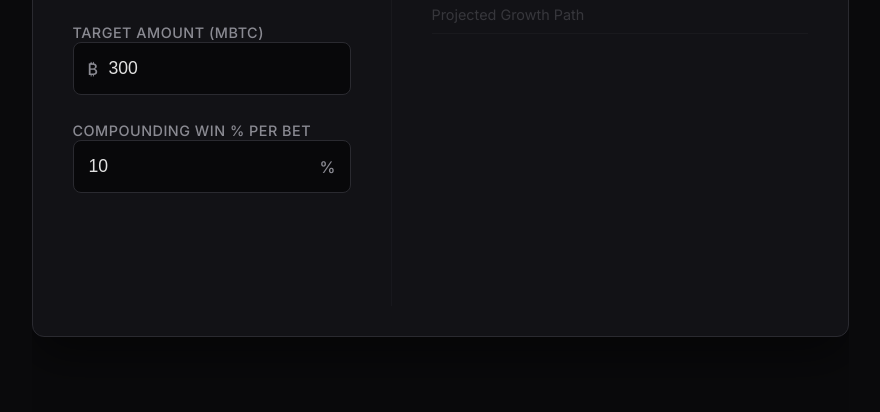
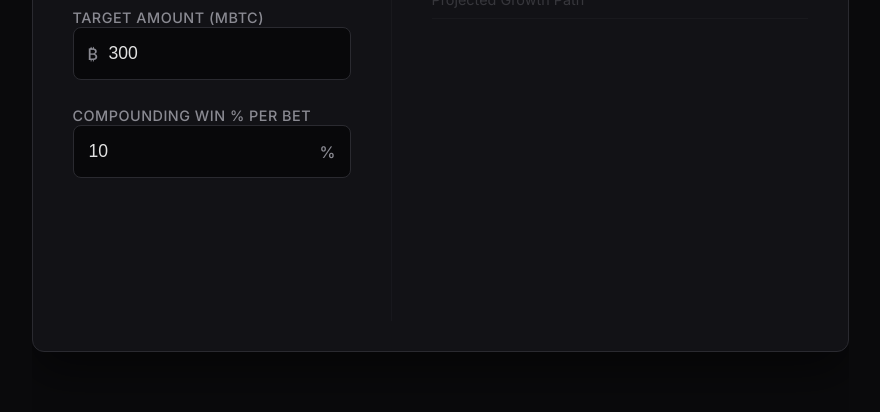
Before and after one commit to circumventsolutions/compoundhtml, a plain HTML site: page index.html in a window 1280 px wide. Shown: the part 388-800 px from the top of the page, without its empty margins (200-1080 px from the left). Drawn offline with Linux system fonts and the light colour scheme.

Commit message:
Update index.html

```diff
--- a/index.html
+++ b/index.html
@@ -5,7 +5,7 @@
     <meta name="viewport" content="width=device-width, initial-scale=1.0">
     <title>Strategic Growth Projector</title>
     <style>
-        /* --- CORE STYLES & AESTHETICS (VALERIAN STANDARD V3) --- */
+        /* --- CORE STYLES & AESTHETICS (VALERIAN STANDARD V4) --- */
         @import url('https://fonts.googleapis.com/css2?family=Inter:wght@400;500;700;900&display=swap');
 
         :root {
@@ -20,68 +20,42 @@
             --transition-speed: 0.5s;
         }
 
-        * {
-            margin: 0;
-            padding: 0;
-            box-sizing: border-box;
-        }
+        * { margin: 0; padding: 0; box-sizing: border-box; }
 
         html, body {
-            height: 100%;
-            font-family: 'Inter', -apple-system, BlinkMacSystemFont, "Segoe UI", Roboto, sans-serif;
-            background-color: var(--background-color);
-            color: var(--text-primary);
-            display: flex;
-            justify-content: center;
-            align-items: center;
-            font-size: 16px;
-            overflow: hidden;
+            height: 100%; font-family: 'Inter', sans-serif;
+            background-color: var(--background-color); color: var(--text-primary);
+            display: flex; justify-content: center; align-items: center;
+            font-size: 16px; overflow: hidden;
         }
 
         /* --- MAIN CONSOLE STYLING --- */
         .chancellor-console {
-            width: 100%;
-            max-width: 950px;
-            height: 650px; /* Define a fixed height for consistent layout */
-            max-height: 95vh;
-            background: var(--console-background);
-            border: 1px solid var(--border-color);
-            border-radius: 12px;
+            width: 100%; max-width: 950px;
+            height: 680px; /* Define a fixed height for consistent layout */
+            max-height: 95vh; background: var(--console-background);
+            border: 1px solid var(--border-color); border-radius: 12px;
             box-shadow: 0 20px 50px rgba(0, 0, 0, 0.5);
-            padding: 40px;
-            display: grid;
-            grid-template-columns: 1fr 1.5fr;
-            gap: 40px;
-            overflow: hidden;
-            opacity: 0;
-            transform: translateY(20px);
+            padding: 40px; display: grid;
+            grid-template-columns: 1fr 1.5fr; gap: 40px;
+            overflow: hidden; opacity: 0; transform: translateY(20px);
             animation: fadeInConsole 0.8s ease-out forwards;
         }
 
-        @keyframes fadeInConsole {
-            to { opacity: 1; transform: translateY(0); }
-        }
+        @keyframes fadeInConsole { to { opacity: 1; transform: translateY(0); } }
 
         /* --- INPUTS & CONTROLS SECTION --- */
-        .controls {
-            display: flex;
-            flex-direction: column;
-            gap: 25px;
-        }
-
+        .controls { display: flex; flex-direction: column; gap: 25px; }
         .form-group label {
             font-size: 0.9rem; font-weight: 500; color: var(--text-secondary);
             margin-bottom: 8px; text-transform: uppercase; letter-spacing: 0.5px;
         }
-
         .input-wrapper { position: relative; }
-
         .input-wrapper .symbol {
             position: absolute; left: 15px; top: 50%;
             transform: translateY(-50%); color: var(--text-secondary);
             font-weight: 500; pointer-events: none;
         }
-
         .input-field {
             width: 100%; background: var(--input-background);
             border: 1px solid var(--border-color); border-radius: 8px;
@@ -89,62 +63,53 @@
             font-size: 1.1rem; font-weight: 500; outline: none;
             transition: border-color 0.2s ease, box-shadow 0.2s ease;
         }
-
         .input-field.percent-input { padding-left: 15px; padding-right: 35px; }
-
         .input-wrapper .percent-symbol {
             position: absolute; right: 15px; top: 50%;
             transform: translateY(-50%); color: var(--text-secondary); font-weight: 500;
         }
-
         .input-field:focus {
             border-color: var(--accent-primary);
             box-shadow: 0 0 0 3px rgba(0, 184, 255, 0.2);
         }
 
-        /* --- RESULTS & DISPLAY SECTION --- */
+        /* --- SCROLLING FIX: CSS GRID IMPLEMENTATION --- */
         .display-panel {
-            display: flex;
-            flex-direction: column;
-            border-left: 1px solid var(--border-color);
-            padding-left: 40px;
+            display: grid; /* Use Grid for explicit layout control */
+            grid-template-rows: auto auto auto 1fr; /* Rows for each section, last one fills space */
+            gap: 20px; /* Space between grid rows */
+            border-left: 1px solid var(--border-color); padding-left: 40px;
             opacity: 0.3; transform: translateY(10px);
             transition: opacity var(--transition-speed) ease, transform var(--transition-speed) ease;
+            overflow: hidden; /* Prevent parent from overflowing */
         }
-
         .display-panel.active { opacity: 1; transform: translateY(0); }
 
-        .primary-result { margin-bottom: 20px; }
         .primary-result .label { font-size: 1rem; color: var(--text-secondary); margin-bottom: 5px; }
         .primary-result .value { font-size: 5.5rem; font-weight: 900; color: var(--accent-primary); line-height: 1; }
 
-        .tertiary-result { margin-bottom: 20px; }
         .tertiary-result .label { font-size: 0.9rem; color: var(--text-secondary); text-transform: uppercase; letter-spacing: 0.5px; margin-bottom: 5px; }
         .tertiary-result .value { font-size: 2.5rem; font-weight: 700; color: var(--accent-secondary); line-height: 1.1; }
         .tertiary-result .value .usd-value { font-size: 1.25rem; color: var(--text-secondary); margin-left: 10px; }
 
-        .secondary-result { margin-bottom: 20px; }
         .secondary-result .label { font-size: 0.9rem; color: var(--text-secondary); }
         .secondary-result .value { font-size: 1.5rem; color: var(--accent-secondary); font-weight: 700; margin-left: 10px; }
 
-        /* --- SCROLLING FIX & BREAKDOWN STYLING --- */
         .bet-breakdown-wrapper {
-            flex-grow: 1; /* Allow wrapper to fill available vertical space */
             display: flex; flex-direction: column;
-            min-height: 0; /* Critical for flexbox scrolling context */
+            min-height: 0; /* Critical for child elements to respect this container's bounds */
         }
 
         .bet-breakdown-wrapper .label {
             font-size: 0.9rem; color: var(--text-secondary);
             padding-bottom: 10px; border-bottom: 1px solid var(--border-color);
-            flex-shrink: 0; /* Prevent label from shrinking */
+            flex-shrink: 0;
         }
 
         #betBreakdown {
             list-style: none;
             overflow-y: auto; /* Enable scrolling on this element */
-            flex-grow: 1; /* Allow list to take up the space calculated by the wrapper */
-            padding-right: 15px;
+            padding-right: 15px; /* Space for scrollbar */
         }
 
         #betBreakdown li {
@@ -153,7 +118,6 @@
             opacity: 0; transform: translateX(15px);
             animation: listItemFadeIn 0.5s ease forwards;
         }
-
         @keyframes listItemFadeIn { to { opacity: 1; transform: translateX(0); } }
 
         #betBreakdown li .bet-num { color: var(--text-secondary); }
@@ -228,18 +192,15 @@
         displayPanel.classList.add('active');
         const rate = percentIncrease / 100;
 
-        // Calculate bets to target
         let betsToTarget = (currentAmount < targetAmount) ? Math.ceil(Math.log(targetAmount / currentAmount) / Math.log(1 + rate)) : 0;
         totalBetsDisplay.textContent = isFinite(betsToTarget) ? betsToTarget : '...';
 
-        // Calculate next profit
         const nextProfitMbtc = currentAmount * rate;
         const nextProfitUsd = nextProfitMbtc * (btcPrice / 1000);
         const formattedProfitMbtc = nextProfitMbtc.toLocaleString('en-US', { minimumFractionDigits: 2, maximumFractionDigits: 2 });
         const formattedProfitUsd = nextProfitUsd.toLocaleString('en-US', { style: 'currency', currency: 'USD' });
         nextProfitDisplay.innerHTML = `${formattedProfitMbtc} mBTC <span class="usd-value">${formattedProfitUsd}</span>`;
 
-        // Calculate bets won
         let betsWon = (startAmount > 0 && currentAmount > startAmount) ? Math.round(Math.log(currentAmount / startAmount) / Math.log(1 + rate)) : 0;
         betsWonDisplay.textContent = isFinite(betsWon) ? betsWon : '0';
 
@@ -273,7 +234,7 @@
     function resetDisplays() {
         displayPanel.classList.remove('active');
         totalBetsDisplay.textContent = '...';
-        nextProfitDisplay.textContent = '...';
+        nextProfitDisplay.innerHTML = '...';
         betsWonDisplay.textContent = '...';
         betBreakdownList.innerHTML = '';
     }
```
